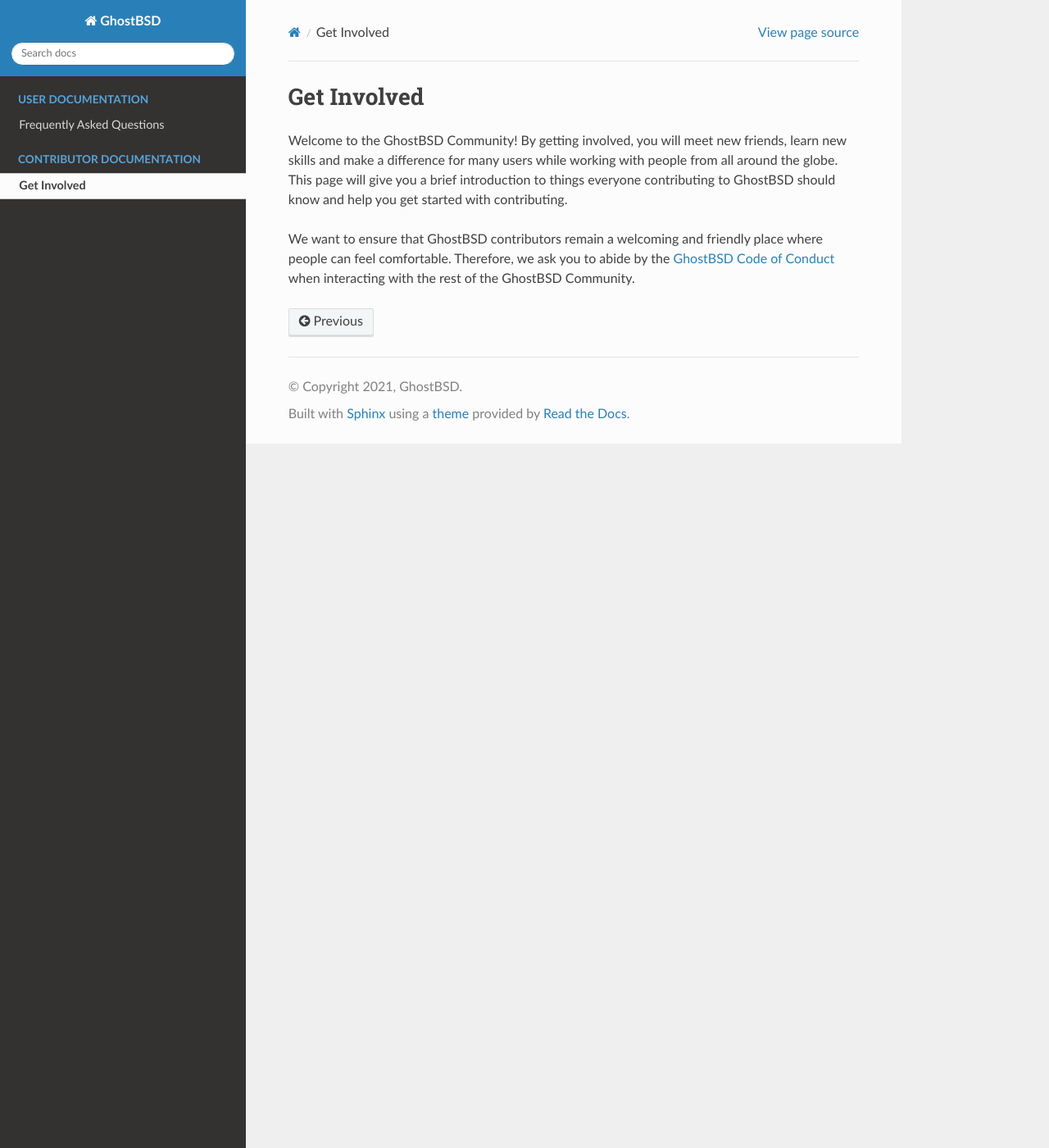
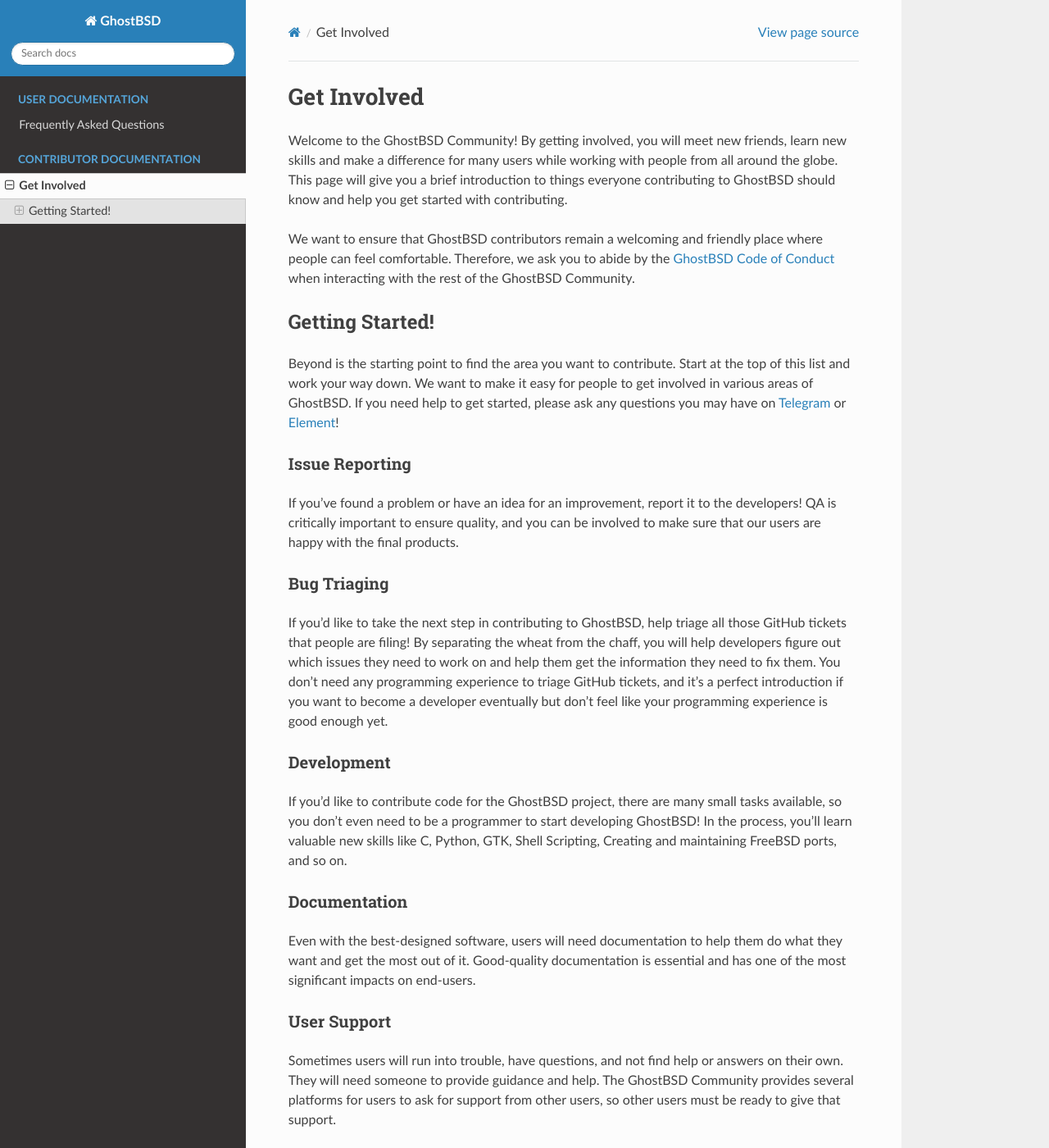
Before and after one commit to ghostbsd/documentation, a Sphinx documentation site: the page built from source/contributor/Get_Involved.md, in a window 1280 px wide and 1400 px high. Shown: the whole window at 82% size. Built offline with Sphinx 7.4.7 and the Read the Docs theme 2.0.0, drawn with Linux system fonts in a browser that asks for light colours.

Commit message:
Adding Getting Started with the essencial part

```diff
--- a/source/contributor/Get_Involved.md
+++ b/source/contributor/Get_Involved.md
@@ -4,3 +4,21 @@
 Welcome to the GhostBSD Community! By getting involved, you will meet new friends, learn new skills and make a difference for many users while working with people from all around the globe. This page will give you a brief introduction to things everyone contributing to GhostBSD should know and help you get started with contributing.
 
 We want to ensure that GhostBSD contributors remain a welcoming and friendly place where people can feel comfortable. Therefore, we ask you to abide by the [GhostBSD Code of Conduct](../CoC.md) when interacting with the rest of the GhostBSD Community.
+
+## Getting Started!
+Beyond is the starting point to find the area you want to contribute. Start at the top of this list and work your way down. We want to make it easy for people to get involved in various areas of GhostBSD. If you need help to get started, please ask any questions you may have on [Telegram](https://t.me/ghostbsd) or [Element](https://app.element.io/#/room/#ghostbsd:matrix.org)!
+
+### Issue Reporting
+If you've found a problem or have an idea for an improvement, report it to the developers! QA is critically important to ensure quality, and you can be involved to make sure that our users are happy with the final products.
+
+### Bug Triaging
+If you'd like to take the next step in contributing to GhostBSD, help triage all those GitHub tickets that people are filing! By separating the wheat from the chaff, you will help developers figure out which issues they need to work on and help them get the information they need to fix them. You don't need any programming experience to triage GitHub tickets, and it's a perfect introduction if you want to become a developer eventually but don't feel like your programming experience is good enough yet.
+
+### Development
+If you'd like to contribute code for the GhostBSD project, there are many small tasks available, so you don't even need to be a programmer to start developing GhostBSD! In the process, you'll learn valuable new skills like C, Python, GTK, Shell Scripting, Creating and maintaining FreeBSD ports, and so on.
+
+### Documentation
+Even with the best-designed software, users will need documentation to help them do what they want and get the most out of it.  Good-quality documentation is essential and has one of the most significant impacts on end-users.
+
+### User Support
+Sometimes users will run into trouble, have questions, and not find help or answers on their own. They will need someone to provide guidance and help. The GhostBSD Community provides several platforms for users to ask for support from other users, so other users must be ready to give that support.
```
